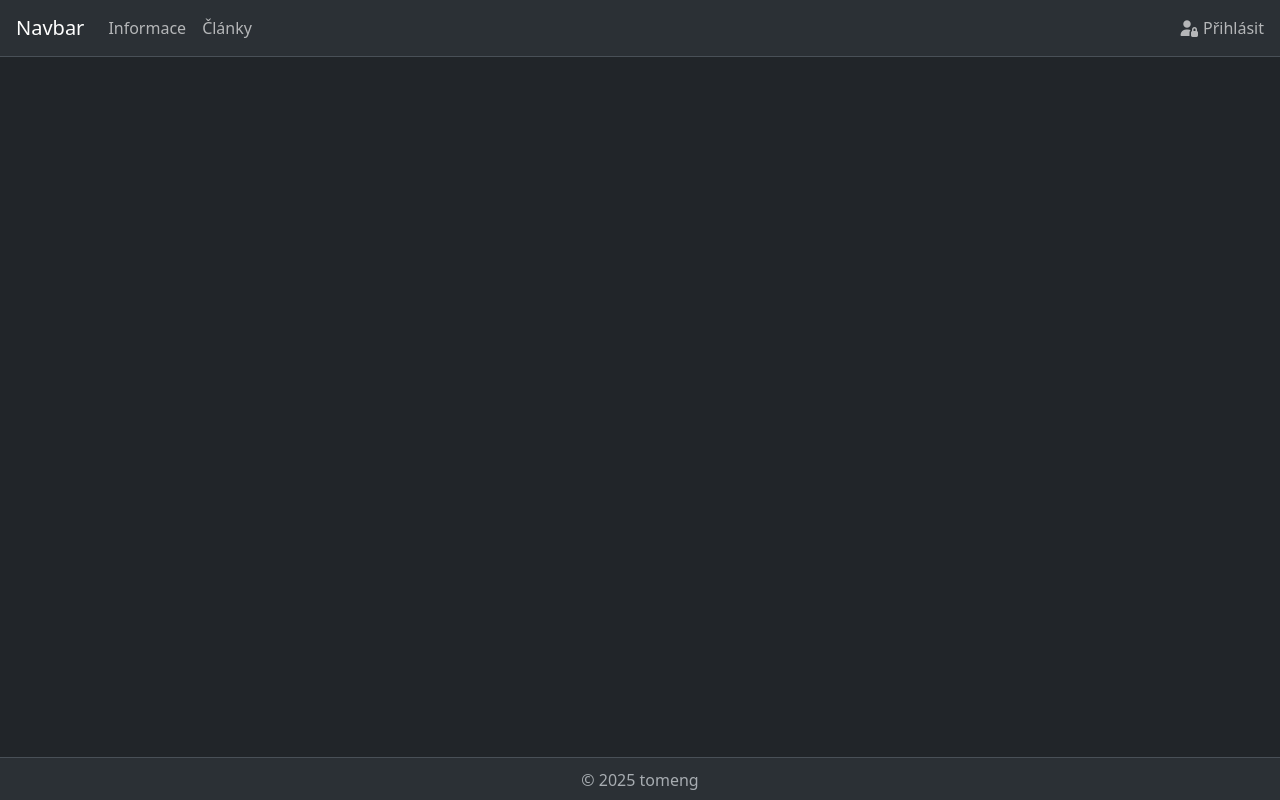
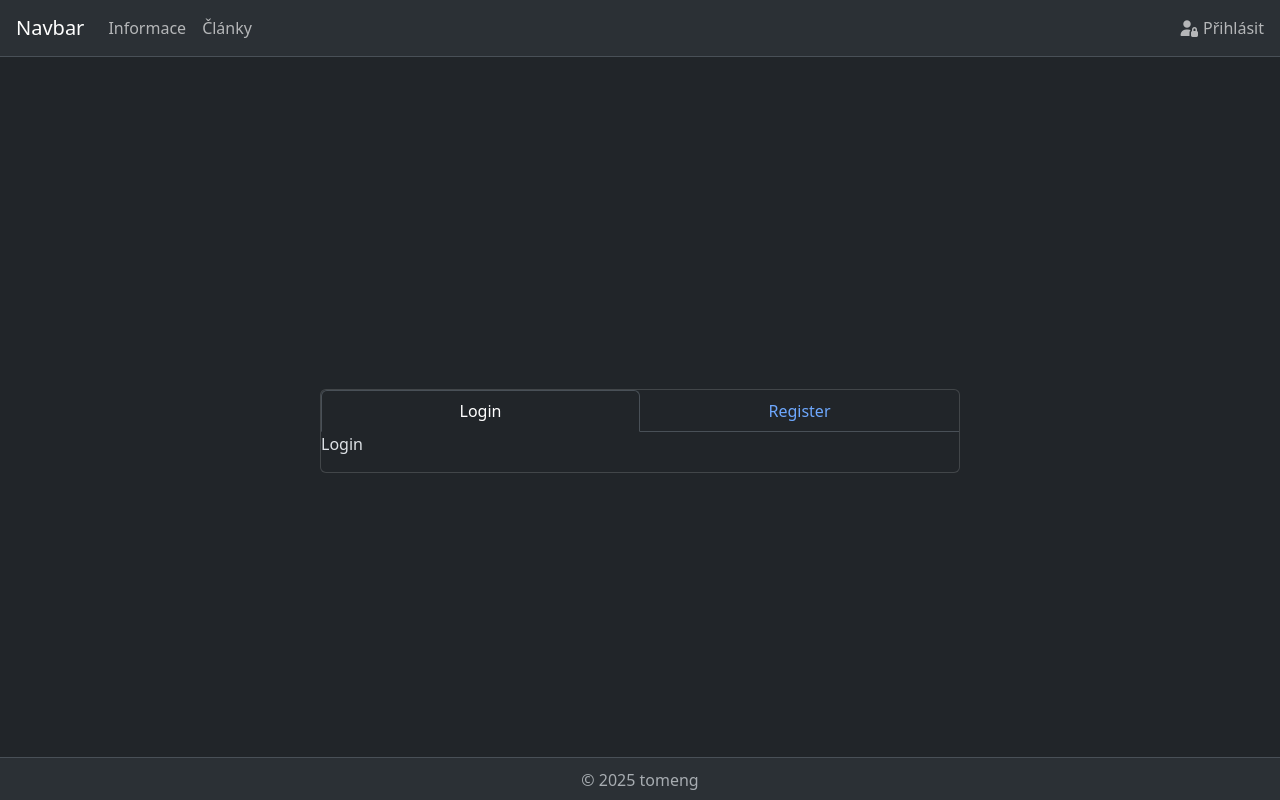
Before and after one commit to Madeleaan/FAV_WEB, a PHP site: page /login in a window 1280 px wide. Run offline with PHP 8.4, Linux system fonts and the light colour scheme; some libraries are stand-ins or nearby versions.

Commit message:
Login form start

```diff
--- a/login.php
+++ b/login.php
@@ -10,6 +10,25 @@ if (isset($_SESSION['login'])) header('Location: /'); ?>
 </head>
 <body>
 <?php include ('template/navigation.php') ?>
+
+<div class="d-flex justify-content-center align-items-center mt-5">
+    <div class="card w-50">
+        <ul class="nav nav-tabs">
+            <li class="nav-item text-center w-50">
+                <button class="nav-link active w-100" data-bs-toggle="pill" data-bs-target="#login">Login</button>
+            </li>
+            <li class="nav-item text-center w-50">
+                <button class="nav-link w-100" data-bs-toggle="pill" data-bs-target="#register">Register</button>
+            </li>
+        </ul>
+
+        <div class="tab-content">
+            <div class="tab-pane fade show active" id="login"><p>Login</p></div>
+            <div class="tab-pane fade" id="register"><p>Register</p></div>
+        </div>
+    </div>
+</div>
+
 <?php include ('template/footer.php') ?>
 </body>
 </html>
--- a/template/footer.php
+++ b/template/footer.php
@@ -1,3 +1,11 @@
-<footer class="border-top bg-body-tertiary position-fixed start-0 bottom-0 w-100 text-center d-inline-block p-2">
+<footer class="border-top bg-body-tertiary w-100 text-center d-inline-block p-2">
     <span class="align-middle text-secondary-emphasis">&copy; 2025 tomeng</span>
 </footer>
+
+<style>
+    body {
+        min-height: 100vh;
+        display: grid;
+        grid-template-rows: auto 1fr auto;
+    }
+</style>
--- a/template/navigation.php
+++ b/template/navigation.php
@@ -1,4 +1,4 @@
-<nav class="navbar navbar-expand-lg sticky-top bg-body-tertiary px-3 border-bottom">
+<nav class="navbar navbar-expand-lg bg-body-tertiary px-3 border-bottom">
     <a class="navbar-brand" href="/">Navbar</a> <!-- TODO branding -->
     <button class="navbar-toggler" type="button" data-bs-toggle="collapse" data-bs-target="#navbarCollapsible">
         <span class="navbar-toggler-icon"></span>
@@ -22,7 +22,7 @@
                     <i class="fas fa-user me-1"></i>
                 <?php
                     $user_data = file_get_contents("http://$_SERVER[HTTP_HOST]/api/user?login=$sesh");
-                    echo json_decode($user_data, true)['name'];
+                    echo htmlspecialchars(json_decode($user_data, true)['name']);
                 ?></a>
                 <ul class="dropdown-menu dropdown-menu-end">
                     <li><a class="dropdown-item" href="#" id="logoutBtn">Odhlásit</a></li>
```
